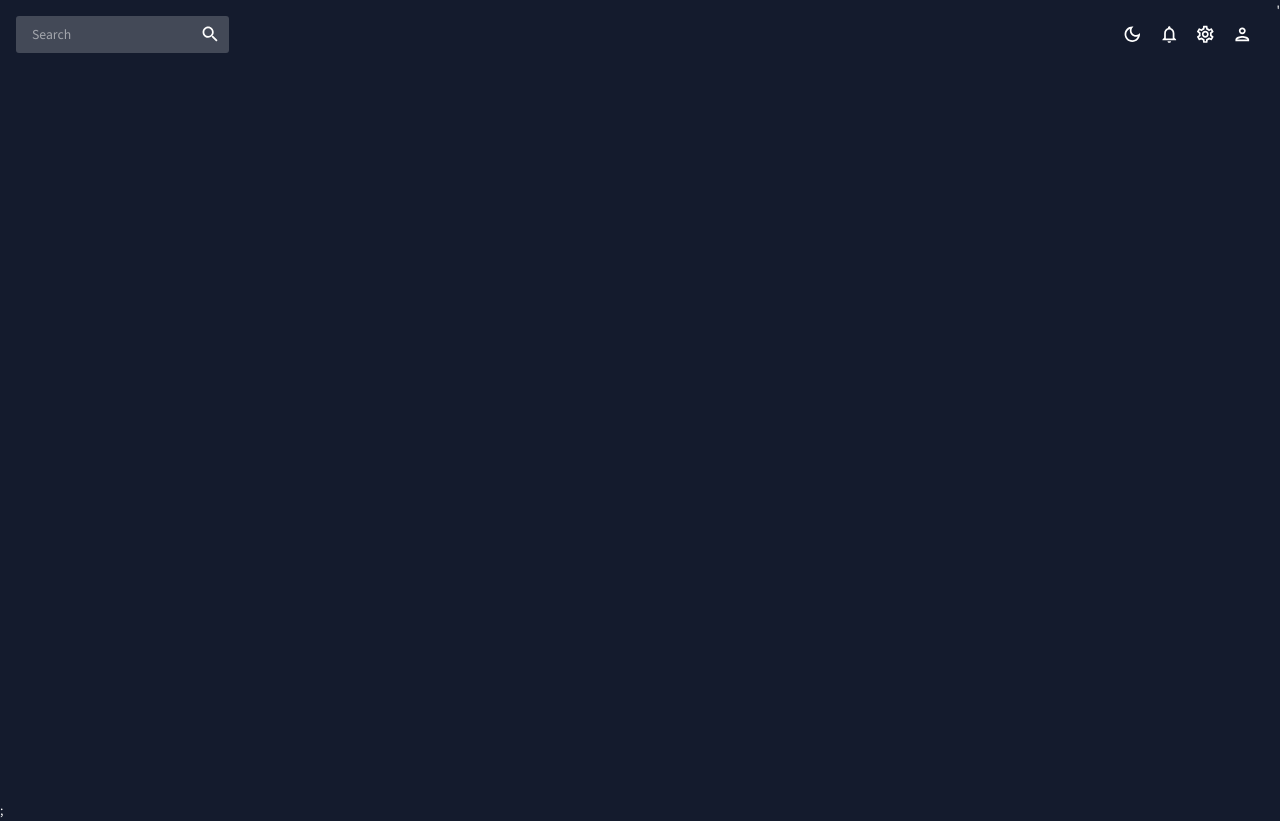
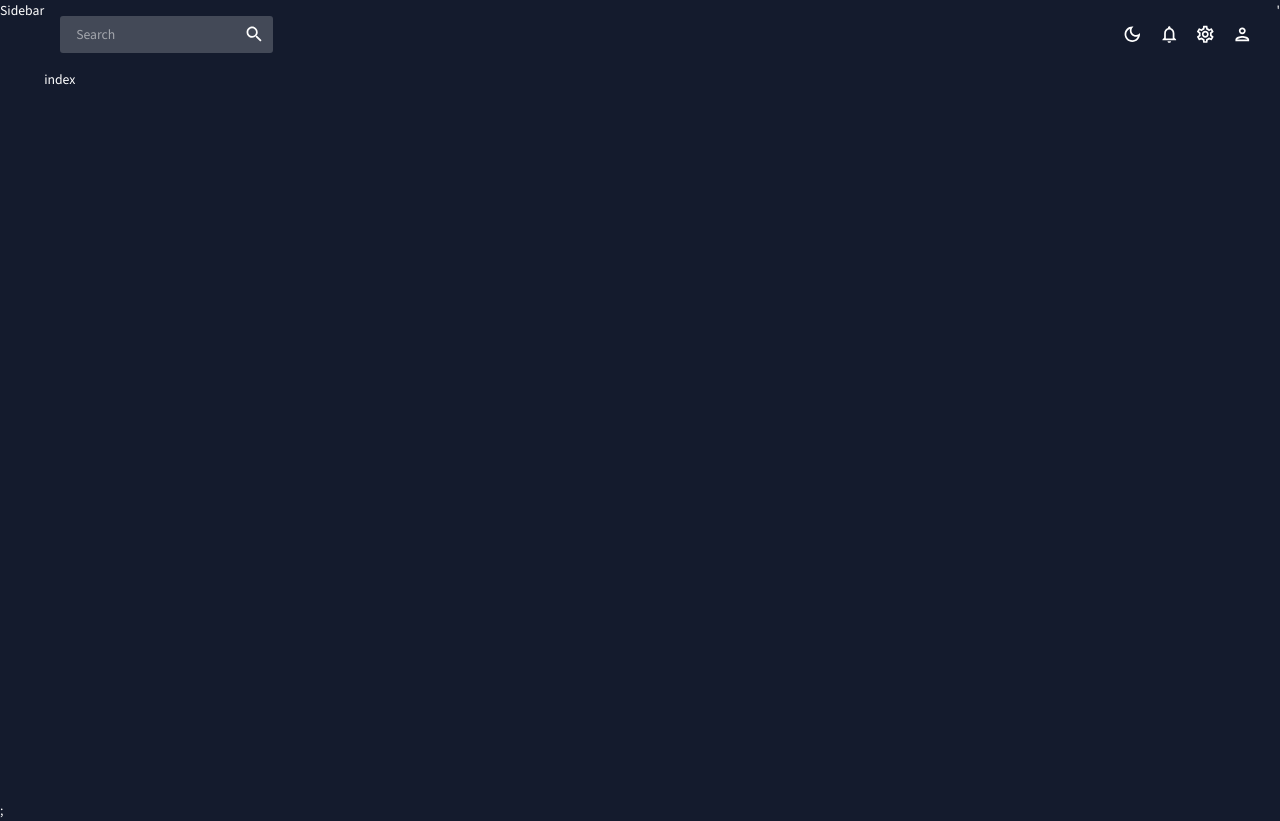
Before and after one commit to simone-capelli/react-admin, a React (Create React App) app: page / in a window 1280 px wide. Built offline with nearby package versions, Linux system fonts and the light colour scheme.

Commit message:
Router Setup

```diff
--- a/src/App.js
+++ b/src/App.js
@@ -1,6 +1,19 @@
 import { ColorModeContext, useMode } from './theme';
 import { CssBaseline, ThemeProvider } from '@mui/material';
+import { Routes, Route } from 'react-router-dom';
 import Topbar from './scenes/global/Topbar';
+import Sidebar from './scenes/global/Sidebar';
+import Dashboard from './scenes/dashboard';
+// import Team from './scenes/team';
+// import Invoices from './scenes/invoices';
+// import Contacts from './scenes/contacts';
+// import Bar from './scenes/bar';
+// import Form from './scenes/form';
+// import Line from './scenes/line';
+// import Pie from './scenes/pie';
+// import FAQ from './scenes/faq';
+// import Geography from './scenes/geography';
+// import Calendar from './scenes/calendar';
 
 function App() {
   const [theme, colorMode] = useMode();
@@ -10,8 +23,22 @@
       <ThemeProvider theme={theme}>
         <CssBaseline />
         <div className="app">
+          <Sidebar />
           <main className="content">
             <Topbar />
+            <Routes>
+              <Route path="/" element={<Dashboard />} />
+              {/* <Route path="/team" element={<Team />} /> */}
+              {/* <Route path="/contacts" element={<Contacts />} /> */}
+              {/* <Route path="/invoices" element={<Invoices />} /> */}
+              {/* <Route path="/form" element={<Form />} /> */}
+              {/* <Route path="/bar" element={<Bar />} /> */}
+              {/* <Route path="/pie" element={<Pie />} /> */}
+              {/* <Route path="/line" element={<Line />} /> */}
+              {/* <Route path="/faq" element={<FAQ />} /> */}
+              {/* <Route path="/geography" element={<Geography />} /> */}
+              {/* <Route path="/calendar" element={<Calendar />} /> */}
+            </Routes>
           </main>
           '
         </div>
```
